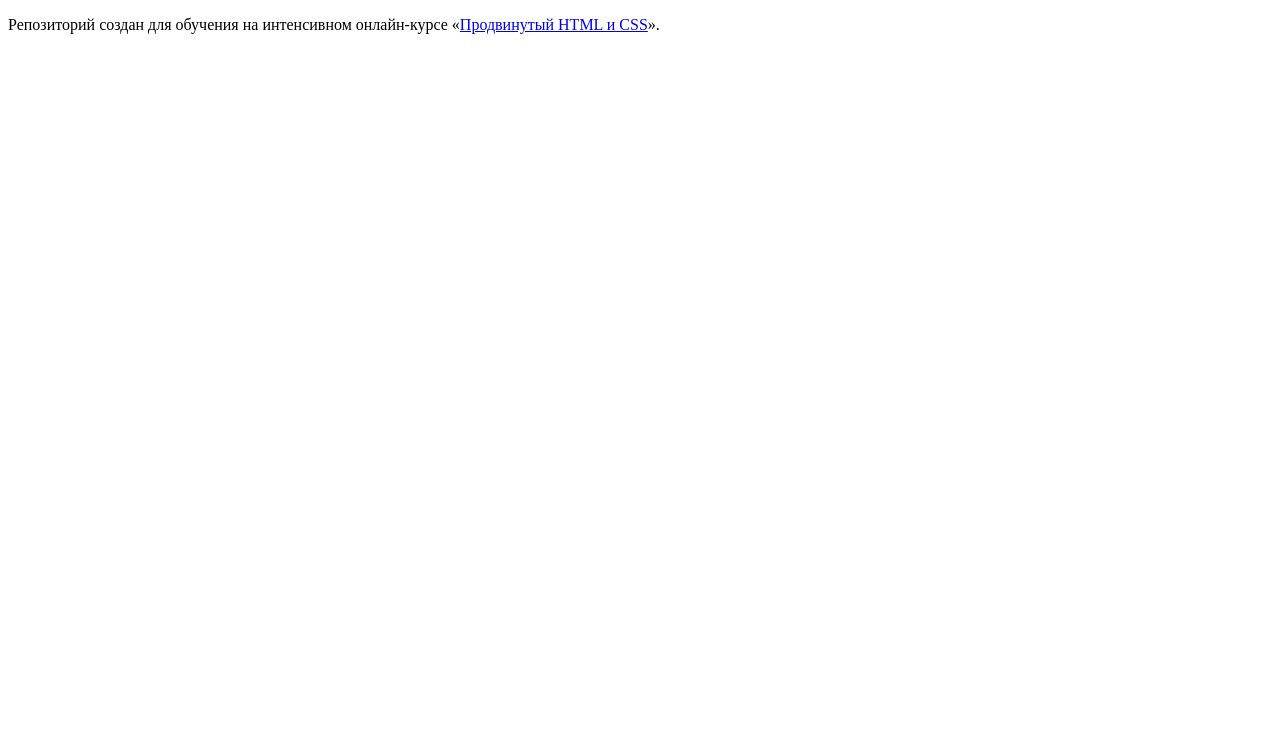
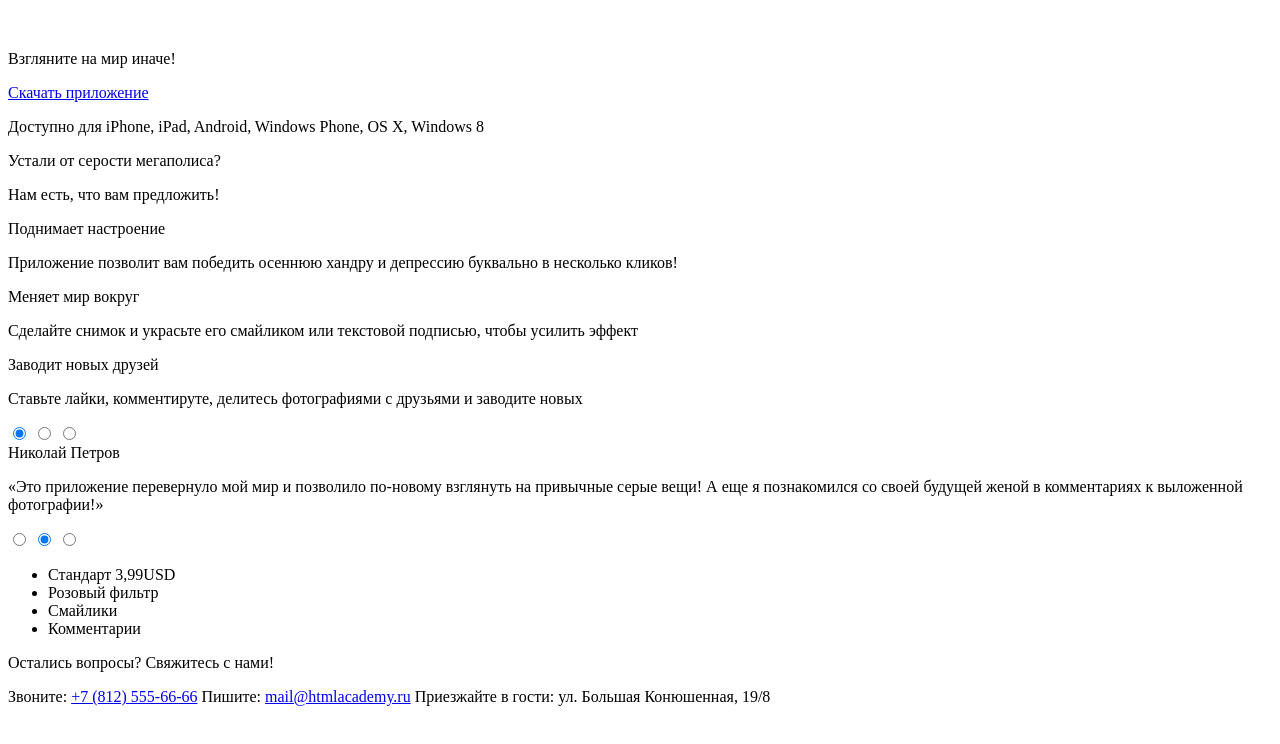
Before and after one commit to OlgaOdnokolova/38936-pink, a website: page index.html in a window 1280 px wide. Drawn offline with Linux system fonts and the light colour scheme.

Commit message:
начальная html разметка индексной страницы

```diff
--- a/index.html
+++ b/index.html
@@ -1,15 +1,92 @@
 <!DOCTYPE html>
 <html lang="ru">
-  <head>
-    <meta charset="utf-8">
-    <title>HTML Academy: pink</title>
-    <!-- <link rel="stylesheet" href="css/style.css"> -->
-  </head>
-  <body>
+<head>
+  <meta charset="utf-8">
+  <title>Pink-Главная страница</title>
 
-    <p>Репозиторий создан для обучения на интенсивном онлайн-курсе «<a href="https://htmlacademy.ru/advanced_intensive">Продвинутый HTML и CSS</a>».</p>
+</head>
+<body>
+<header class="main-header">
+  <div class="header-top clearfix">
+    <figure class="logo">
+      <a href="#"><img src="" width="" height="" alt=""></a>
+    </figure>
+    <div class="header-menu"></div>
+  </div>
+  <div class="header-middle">
+    <p>Взгляните на мир иначе!</p>
+  </div>
+  <div class="header-bottom">
+    <a href="#" class="download">Скачать приложение</a>
+    <p>Доступно для iPhone, iPad, Android, Windows Phone, OS X, Windows 8</p>
+  </div>
+</header>
 
-    <!-- <script src="js/script.js"></script> -->
+<main>
+  <div class="promo-questions">
+    <p class="promo-sentence">Устали от серости мегаполиса?</p>
+    <p class="promo-sentence">Нам есть, что вам предложить!</p>
+  </div>
+  <div class="app-description">
+    <div class="main-title">Поднимает настроение</div>
+    <p>Приложение позволит вам победить осеннюю хандру и депрессию буквально в несколько кликов!</p>
+    <div class="main-title">Меняет мир вокруг</div>
+    <p>Сделайте снимок и украсьте его смайликом или текстовой подписью, чтобы усилить эффект</p>
+    <div class="main-title">Заводит новых друзей</div>
+    <p>Ставьте лайки, комментируте, делитесь фотографиями с друзьями и заводите новых</p>
+  </div>
+  <div class="comments-slider">
+    <input type="radio" id="btn-01" name="toggle1" checked>
+    <input type="radio" id="btn-02" name="toggle1">
+    <input type="radio" id="btn-03" name="toggle1">
+    <div class="comments-slider-controls">
+      <label for="btn-01"></label>
+      <label for="btn-02"></label>
+      <label for="btn-03"></label>
+    </div>
+    <div class="comments-slides">
+      <div class="comments-slide">
+        <div class="main-title">Николай Петров</div>
+        <p>«Это приложение перевернуло мой мир и позволило по-новому взглянуть на привычные серые вещи!
+          А еще я познакомился со своей будущей женой в комментариях к выложенной фотографии!»
+        </p>
+      </div>
+    </div>
+  </div>
+  <div class="packages-slider">
+    <input type="radio" id="btn-1" name="toggle2">
+    <input type="radio" id="btn-2" name="toggle2" checked>
+    <input type="radio" id="btn-3" name="toggle2">
+    <div class="packages-slider-controls">
+      <label for="btn-1"></label>
+      <label for="btn-2"></label>
+      <label for="btn-3"></label>
+    </div>
+    <div class="packages-slides">
+      <div class="package-slide">
+        <ul>
+          <li>Стандарт 3,99USD</li>
+          <li>Розовый фильтр</li>
+          <li>Смайлики</li>
+          <li>Комментарии</li>
+        </ul>
+      </div>
+    </div>
+  </div>
+</main>
 
-  </body>
+<footer>
+  <p class="promo-sentence">Остались вопросы? Свяжитесь с нами!</p>
+  <span class="main-title">Звоните:</span>
+  <a href="tel:+78125556666" class="footer-info">+7 (812) 555-66-66</a>
+  <span class="main-title">Пишите:</span>
+  <a href="mailto:mail@htmlacademy.ru" class="footer-info">mail@htmlacademy.ru</a>
+  <span class="main-title">Приезжайте в гости:</span>
+  <span class="footer-info">ул. Большая Конюшенная, 19/8</span>
+  <div class="map">
+    <img src="" width="" height="" alt="">
+  </div>
+</footer>
+
+</body>
 </html>
```
